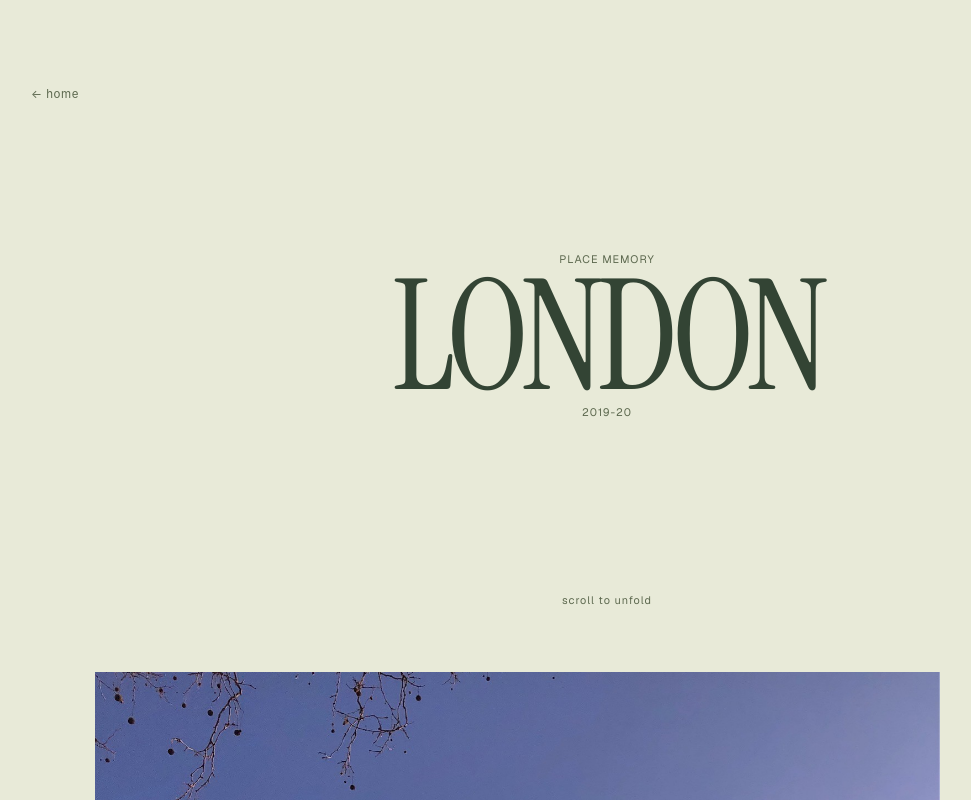
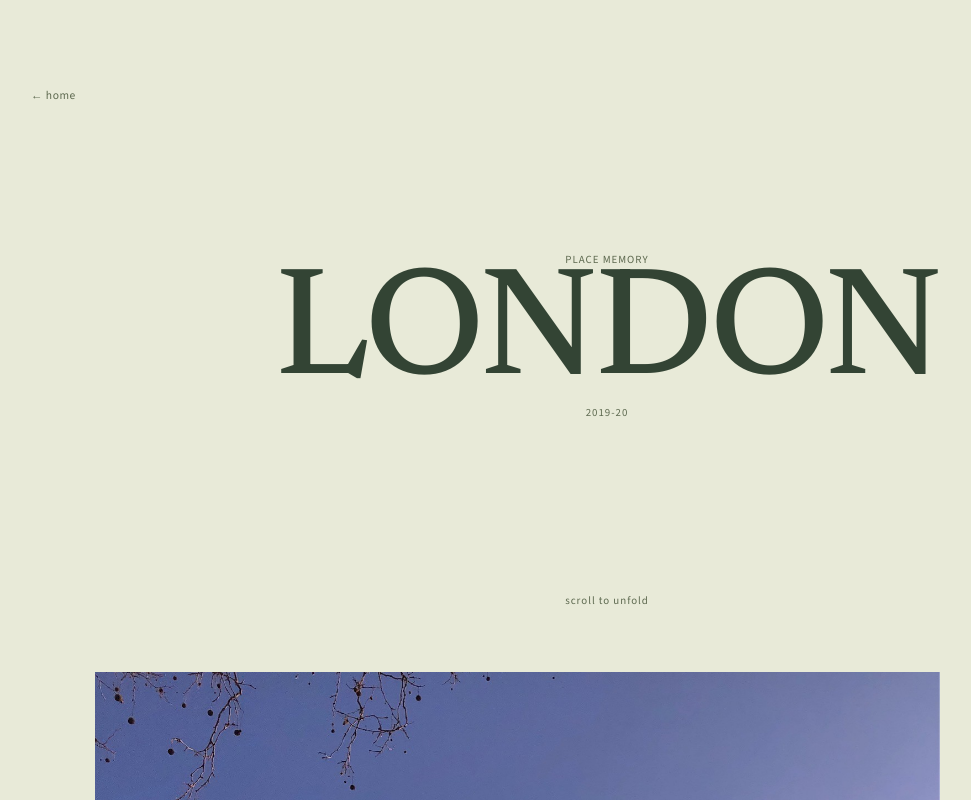
Before and after one commit to saykig/sarakim23, a Next.js app: page /memories/london in a window 1280 px wide. Shown: the top 800 px of the page, without its empty margins (33-1004 px from the left). Built offline with nearby package versions, Linux system fonts and the light colour scheme.

Commit message:
Update site typography pairing

```diff
--- a/app/global.css
+++ b/app/global.css
@@ -31,6 +31,21 @@
 
 html {
   min-width: 360px;
+}
+
+body {
+  font-family: var(--font-source-sans), Arial, sans-serif;
+  font-weight: 300;
+  line-height: 1.6;
+  letter-spacing: 0.005em;
+}
+
+body h1,
+body h2,
+body h3,
+body h4 {
+  font-family: var(--font-newsreader), Georgia, serif;
+  font-weight: 500;
 }
 
 .prose .anchor {
@@ -185,9 +200,9 @@ body:has(.soft-atlas-page) > main > .site-footer {
   margin: 0;
   padding: 0 0 1rem 1.25rem;
   color: var(--atlas-sage);
-  font-family: var(--font-instrument-serif), var(--font-cormorant-garamond),
-    'Iowan Old Style', Georgia, serif;
+  font-family: var(--font-source-sans), Arial, sans-serif;
   font-size: 0.72rem;
+  font-weight: 400;
   letter-spacing: 0.01em;
   line-height: 1;
   pointer-events: none;
@@ -307,11 +322,10 @@ body:has(.soft-atlas-page) > main > .site-footer p {
   width: 100%;
   gap: 0.01em;
   overflow: visible;
-  font-family: var(--font-instrument-serif), var(--font-cormorant-garamond),
-    'Iowan Old Style', Georgia, serif;
+  font-family: var(--font-newsreader), Georgia, serif;
   font-size: clamp(4.25rem, 7vw, 6rem);
-  font-weight: 400;
-  letter-spacing: -0.03em;
+  font-weight: 450;
+  letter-spacing: -0.022em;
   line-height: 0.94;
   text-wrap: nowrap;
 }
@@ -342,10 +356,11 @@ body:has(.soft-atlas-page) > main > .site-footer p {
 
 .hero-intro {
   max-width: 35ch;
-  font-family: var(--font-geist-sans), Arial, sans-serif;
+  font-family: var(--font-source-sans), Arial, sans-serif;
   font-size: clamp(1.55rem, 2.25vw, 2.15rem);
+  font-weight: 300;
   line-height: 1.23;
-  letter-spacing: -0.018em;
+  letter-spacing: 0.002em;
   text-wrap: balance;
 }
 
@@ -411,7 +426,7 @@ body:has(.soft-atlas-page) > main > .site-footer p {
   height: 100%;
   overflow: visible;
   color: var(--atlas-ink-soft);
-  font-family: var(--font-geist-sans), Arial, sans-serif;
+  font-family: var(--font-source-sans), Arial, sans-serif;
   font-size: calc(var(--atlas-globe-size) * 0.016);
   font-weight: 400;
   letter-spacing: 0.06em;
@@ -587,7 +602,7 @@ body:has(.soft-atlas-page) > main > .site-footer p {
   border: 1px solid rgb(80 99 75 / 24%);
   background: var(--atlas-cream);
   color: var(--atlas-ink-soft);
-  font-family: var(--font-geist-sans), Arial, sans-serif;
+  font-family: var(--font-source-sans), Arial, sans-serif;
   font-size: 0.66rem;
   font-weight: 400;
   line-height: 1.4;
@@ -602,10 +617,10 @@ body:has(.soft-atlas-page) > main > .site-footer p {
 
 .atlas-marker-tooltip strong {
   color: var(--atlas-ink);
-  font-family: var(--font-geist-sans), Arial, sans-serif;
+  font-family: var(--font-source-sans), Arial, sans-serif;
   font-size: 0.94rem;
-  font-weight: 520;
-  letter-spacing: -0.012em;
+  font-weight: 400;
+  letter-spacing: 0;
 }
 
 .atlas-marker-button:hover .atlas-marker-tooltip,
@@ -627,16 +642,18 @@ body:has(.soft-atlas-page) > main > .site-footer p {
 .atlas-annotation-meta {
   color: var(--atlas-ink-soft);
   font-size: 0.68rem;
+  font-weight: 400;
   line-height: 1.5;
   letter-spacing: 0.035em;
 }
 
 .atlas-annotation-name {
   margin-block: 0.12rem;
-  font-family: var(--font-geist-sans), Arial, sans-serif;
+  font-family: var(--font-source-sans), Arial, sans-serif;
   font-size: 1.28rem;
+  font-weight: 400;
   line-height: 1.1;
-  letter-spacing: -0.018em;
+  letter-spacing: 0;
 }
 
 .homepage-shell {
@@ -661,11 +678,10 @@ body:has(.soft-atlas-page) > main > .site-footer p {
   padding-block: 1rem;
   color: inherit;
   cursor: pointer;
-  font-family: var(--font-instrument-serif), var(--font-cormorant-garamond),
-    Georgia, serif;
+  font-family: var(--font-newsreader), Georgia, serif;
   font-size: clamp(1.35rem, 2vw, 1.65rem);
   font-weight: 500;
-  letter-spacing: -0.018em;
+  letter-spacing: -0.01em;
   text-align: left;
 }
 
@@ -705,7 +721,8 @@ body:has(.soft-atlas-page) > main > .site-footer p {
   padding-block: 2.5rem 1rem;
   color: var(--atlas-ink-soft);
   font-size: clamp(1.03rem, 1.5vw, 1.16rem);
-  line-height: 1.75;
+  font-weight: 300;
+  line-height: 1.62;
 }
 
 .about-copy > p + p {
@@ -716,6 +733,7 @@ body:has(.soft-atlas-page) > main > .site-footer p {
   padding-top: 1.5rem;
   color: var(--atlas-ink-soft);
   font-size: 0.92rem;
+  font-weight: 350;
 }
 
 .about-links a {
@@ -907,6 +925,7 @@ body:has(.soft-atlas-page) > main > .site-footer p {
   grid-area: 3 / 1;
   color: var(--atlas-ink-soft);
   font-size: 0.68rem;
+  font-weight: 400;
   line-height: 1.5;
   letter-spacing: 0.035em;
   opacity: 1;
@@ -961,6 +980,7 @@ body:has(.memory-page) ::selection {
   padding-block: 0.35rem;
   color: var(--atlas-ink-soft);
   font-size: 0.72rem;
+  font-weight: 400;
   letter-spacing: 0.045em;
   text-decoration: none;
 }
@@ -991,8 +1011,9 @@ body:has(.memory-page) ::selection {
 .memory-heading-date,
 .memory-scroll-cue {
   color: var(--atlas-ink-soft);
-  font-family: var(--font-geist-sans), Arial, sans-serif;
+  font-family: var(--font-source-sans), Arial, sans-serif;
   font-size: 0.68rem;
+  font-weight: 400;
   letter-spacing: 0.09em;
   line-height: 1.4;
   text-transform: uppercase;
@@ -1000,11 +1021,10 @@ body:has(.memory-page) ::selection {
 
 .memory-heading h1 {
   margin-block: 0.5rem 0.2rem;
-  font-family: var(--font-instrument-serif), var(--font-cormorant-garamond),
-    Georgia, serif;
+  font-family: var(--font-newsreader), Georgia, serif;
   font-size: clamp(4rem, 12vw, 10rem);
-  font-weight: 400;
-  letter-spacing: -0.045em;
+  font-weight: 450;
+  letter-spacing: -0.025em;
   line-height: 0.82;
   text-transform: uppercase;
 }
@@ -1100,8 +1120,9 @@ body:has(.memory-page) ::selection {
   right: -1.9rem;
   bottom: 0;
   color: var(--atlas-ink-soft);
-  font-family: var(--font-geist-mono), monospace;
+  font-family: var(--font-source-sans), Arial, sans-serif;
   font-size: 0.59rem;
+  font-weight: 400;
   letter-spacing: 0.04em;
   writing-mode: vertical-rl;
 }
@@ -1132,10 +1153,10 @@ body:has(.memory-page) ::selection {
 }
 
 .ephemera-note p {
-  font-family: var(--font-instrument-serif), var(--font-cormorant-garamond),
-    Georgia, serif;
+  font-family: var(--font-newsreader), Georgia, serif;
   font-size: clamp(1.35rem, 2.5vw, 2rem);
-  letter-spacing: -0.02em;
+  font-weight: 400;
+  letter-spacing: -0.01em;
   line-height: 1.12;
   text-wrap: balance;
 }
@@ -1192,6 +1213,7 @@ body:has(.memory-page) ::selection {
 .memory-footer a {
   color: var(--atlas-ink-soft);
   font-size: 0.75rem;
+  font-weight: 400;
   letter-spacing: 0.04em;
   text-decoration: underline;
   text-decoration-color: transparent;
@@ -1204,7 +1226,7 @@ body:has(.memory-page) ::selection {
   }
 
   .memory-heading h1 {
-    font-size: clamp(3.5rem, 20vw, 6rem);
+    font-size: clamp(3.5rem, 15vw, 6rem);
   }
 
   .memory-stream {
--- a/app/layout.tsx
+++ b/app/layout.tsx
@@ -1,11 +1,6 @@
 import './global.css'
 import type { Metadata } from 'next'
-import {
-  Cormorant_Garamond,
-  Instrument_Serif,
-} from 'next/font/google'
-import { GeistSans } from 'geist/font/sans'
-import { GeistMono } from 'geist/font/mono'
+import { Newsreader, Source_Sans_3 } from 'next/font/google'
 import { Analytics } from '@vercel/analytics/react'
 import { SpeedInsights } from '@vercel/speed-insights/next'
 import Footer from './components/footer'
@@ -41,17 +36,18 @@ export const metadata: Metadata = {
 
 const cx = (...classes) => classes.filter(Boolean).join(' ')
 
-const instrumentSerif = Instrument_Serif({
+const newsreader = Newsreader({
   subsets: ['latin'],
-  weight: '400',
-  variable: '--font-instrument-serif',
+  weight: 'variable',
+  variable: '--font-newsreader',
   display: 'swap',
 })
 
-const cormorantGaramond = Cormorant_Garamond({
-  subsets: ['latin', 'cyrillic'],
-  weight: ['400', '500'],
-  variable: '--font-cormorant-garamond',
+const sourceSans = Source_Sans_3({
+  subsets: ['latin'],
+  weight: 'variable',
+  style: ['normal', 'italic'],
+  variable: '--font-source-sans',
   display: 'swap',
 })
 
@@ -65,10 +61,9 @@ export default function RootLayout({
       lang="en"
       className={cx(
         'text-black bg-white dark:text-white dark:bg-black',
-        GeistSans.variable,
-        GeistMono.variable,
-        instrumentSerif.variable,
-        cormorantGaramond.variable
+        sourceSans.className,
+        sourceSans.variable,
+        newsreader.variable
       )}
     >
       <body className="antialiased max-w-xl mx-4 mt-8 lg:mx-auto">
--- a/package.json
+++ b/package.json
@@ -18,7 +18,6 @@
     "@vercel/analytics": "^1.1.3",
     "@vercel/speed-insights": "^1.0.9",
     "d3-geo": "^3.1.1",
-    "geist": "1.2.2",
     "gsap": "^3.15.0",
     "lucide-react": "^1.31.0",
     "motion": "^13.1.0",
```
Also changed, not shown: .impeccable/design.json, 2 other files (tests, documents, lock files or other folders).
